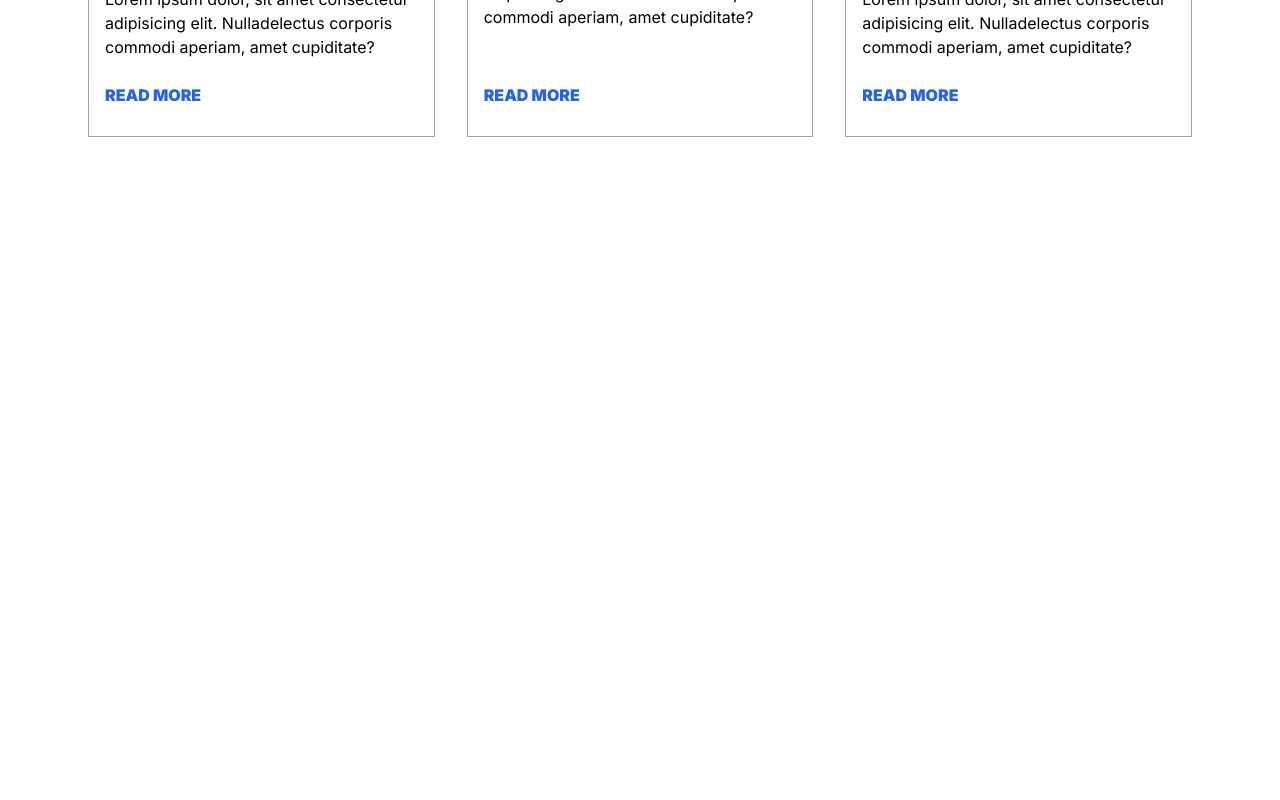
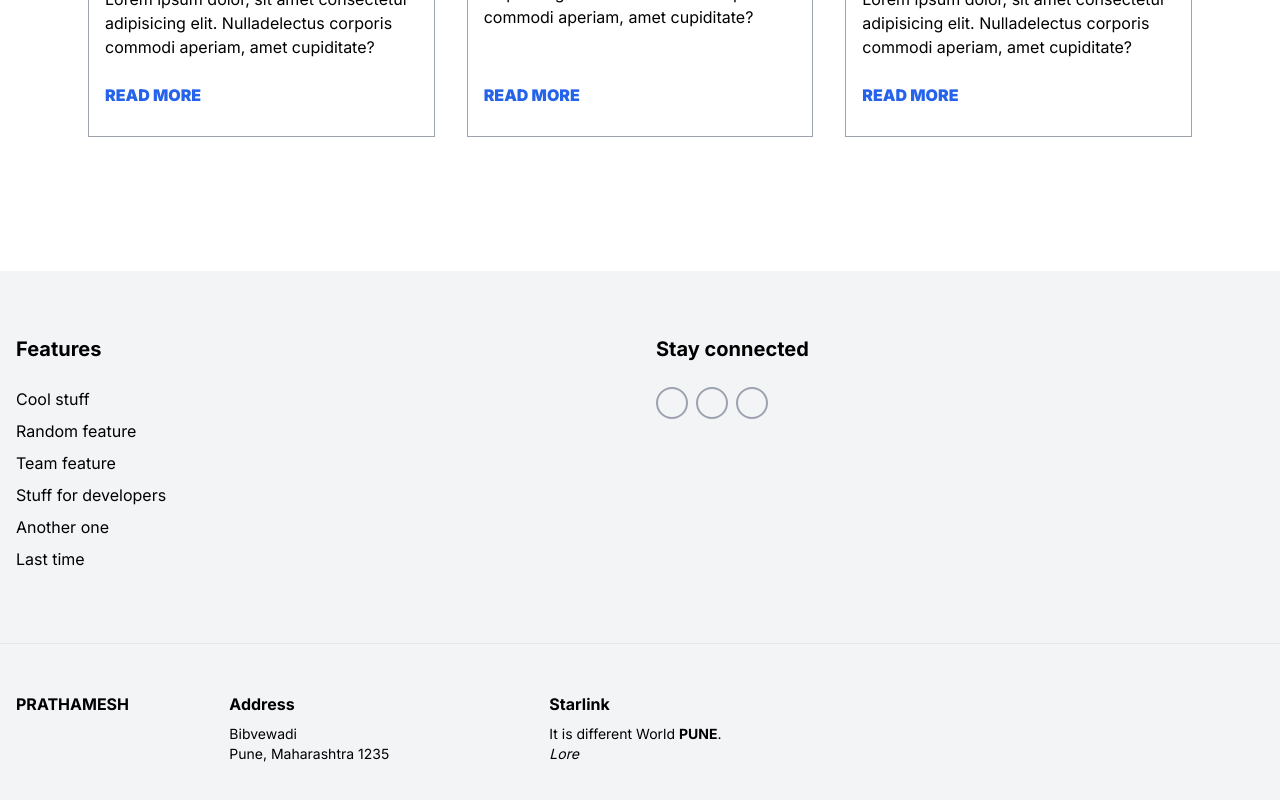
Before and after one commit to PrathameshGonjari/Next-Prathamesh, a Next.js app: page / in a window 1280 px wide. Shown: the part 1555-2355 px from the top of the page. Before the commit the page ends 1826 px from the top, so only its background shows below. Built offline with nearby package versions, Linux system fonts and the light colour scheme.

Commit message:
footer added

```diff
--- /dev/null
+++ b/app/components/HomeDashboardFooter/index.tsx
@@ -0,0 +1,112 @@
+import React from "react";
+
+function HomeDashboardFooter(): React.JSX.Element {
+  return (
+    <footer className="footer-1 bg-gray-100 py-8 sm:py-12">
+      <div className="container mx-auto px-4">
+        <div className="sm:flex sm:flex-wrap sm:-mx-4 md:py-4">
+          <div className="px-4 sm:w-1/2 md:w-1/4 xl:w-1/6">
+            <h5 className="text-xl font-bold mb-6">Features</h5>
+            <ul className="list-none ">
+              <li className="mb-2">
+                <a
+                  href="#"
+                  className="border-b border-solid border-transparent hover:border-purple-800 hover:text-purple-800"
+                >
+                  Cool stuff
+                </a>
+              </li>
+              <li className="mb-2">
+                <a
+                  href="#"
+                  className="border-b border-solid border-transparent hover:border-purple-800 hover:text-purple-800"
+                >
+                  Random feature
+                </a>
+              </li>
+              <li className="mb-2">
+                <a
+                  href="#"
+                  className="border-b border-solid border-transparent hover:border-purple-800 hover:text-purple-800"
+                >
+                  Team feature
+                </a>
+              </li>
+              <li className="mb-2">
+                <a
+                  href="#"
+                  className="border-b border-solid border-transparent hover:border-purple-800 hover:text-purple-800"
+                >
+                  Stuff for developers
+                </a>
+              </li>
+              <li className="mb-2">
+                <a
+                  href="#"
+                  className="border-b border-solid border-transparent hover:border-purple-800 hover:text-purple-800"
+                >
+                  Another one
+                </a>
+              </li>
+              <li className="mb-2">
+                <a
+                  href="#"
+                  className="border-b border-solid border-transparent hover:border-purple-800 hover:text-purple-800"
+                >
+                  Last time
+                </a>
+              </li>
+            </ul>
+          </div>
+          <div className="px-4 mt-4 sm:w-1/3 xl:w-1/6 sm:mx-auto xl:mt-0 xl:ml-auto">
+            <h5 className="text-xl font-bold mb-6 sm:text-center xl:text-left">
+              Stay connected
+            </h5>
+            <div className="flex sm:justify-center xl:justify-start">
+              <a
+                href=""
+                className="w-8 h-8 border-2 border-gray-400 rounded-full text-center py-1 text-gray-600 hover:text-white hover:bg-blue-600 hover:border-blue-600"
+              >
+                <i className="fab fa-facebook"></i>
+              </a>
+              <a
+                href=""
+                className="w-8 h-8 border-2 border-gray-400 rounded-full text-center py-1 ml-2 text-gray-600 hover:text-white hover:bg-blue-400 hover:border-blue-400"
+              >
+                <i className="fab fa-twitter"></i>
+              </a>
+              <a
+                href=""
+                className="w-8 h-8 border-2 border-gray-400 rounded-full text-center py-1 ml-2 text-gray-600 hover:text-white hover:bg-red-600 hover:border-red-600"
+              >
+                <i className="fab fa-google-plus-g"></i>
+              </a>
+            </div>
+          </div>
+        </div>
+        <div className="sm:flex sm:flex-wrap sm:-mx-4 mt-6 pt-6 sm:mt-12 sm:pt-12 border-t">
+          <div className="sm:w-full px-4 md:w-1/6">
+            <strong>PRATHAMESH</strong>
+          </div>
+          <div className="px-4 sm:w-1/2 md:w-1/4 mt-4 md:mt-0">
+            <h6 className="font-bold mb-2">Address</h6>
+            <address className="not-italic mb-4 text-sm">
+              Bibvewadi
+              <br />
+              Pune, Maharashtra 1235
+            </address>
+          </div>
+          <div className="px-4 sm:w-1/2 md:w-1/4 mt-4 md:mt-0">
+            <h6 className="font-bold mb-2">Starlink</h6>
+            <p className="mb-4 text-sm">
+              It is different World <strong>PUNE</strong>.<br />
+              <em>Lore</em>
+            </p>
+          </div>
+        </div>
+      </div>
+    </footer>
+  );
+}
+
+export default HomeDashboardFooter;
--- a/app/page.tsx
+++ b/app/page.tsx
@@ -1,11 +1,13 @@
 import Slider from "@/components/Slider";
 import Section from "./components/Section";
+import HomeDashboardFooter from "./components/HomeDashboardFooter";
 
 export default function Home(): JSX.Element {
   return (
     <>
       <Slider />
       <Section />
+      <HomeDashboardFooter />
     </>
   );
 }
```
